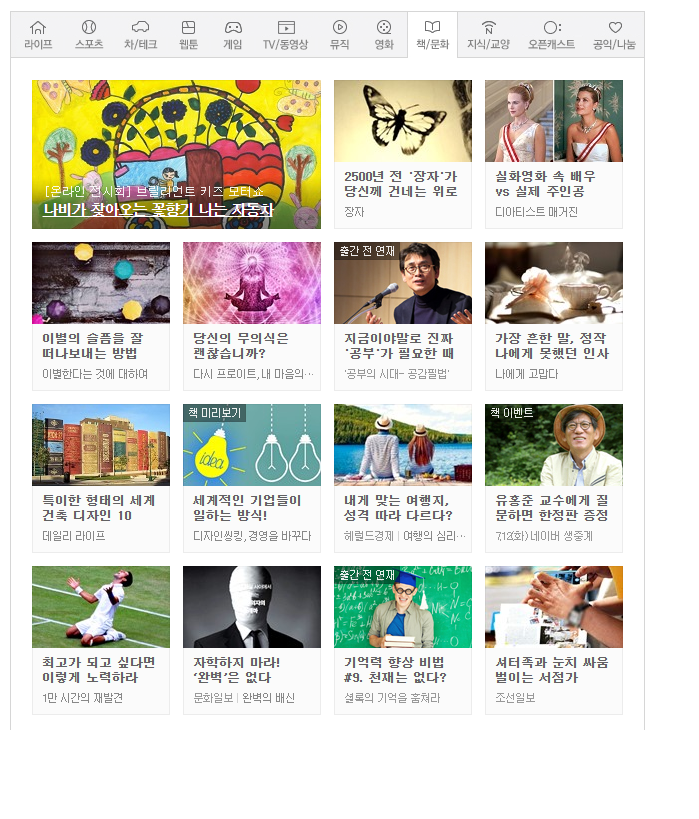
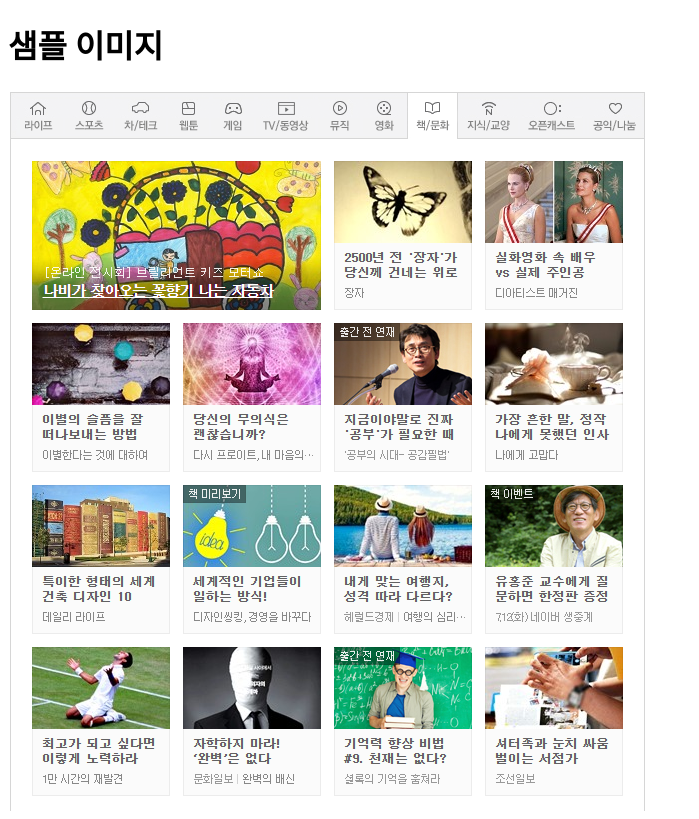
Before and after one commit to wpub/wpub.github.io, a plain HTML site: page naver_1/index.html in a window 1280 px wide. Shown: the whole page, without its empty margins (0-699 px from the left). Drawn offline with Linux system fonts and the light colour scheme.

Commit message:
수업자료

```diff
--- a/naver_1/index.html
+++ b/naver_1/index.html
@@ -5,6 +5,9 @@
 	<title></title>
 </head>
 <body>
-	<img src="images/20160706_naver.png" alt="" />
+	<div class="" >
+		<h1>샘플 이미지</h1>
+		<img src="images/20160706_naver.png" alt="" />
+	</div>
 </body>
 </html>
```
